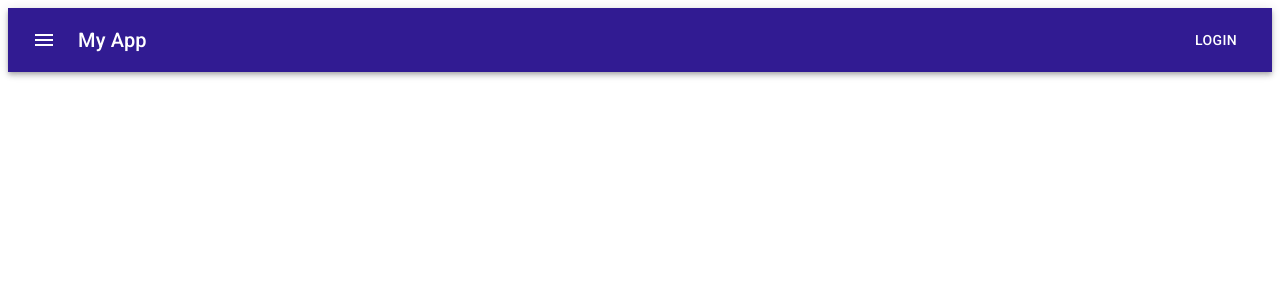
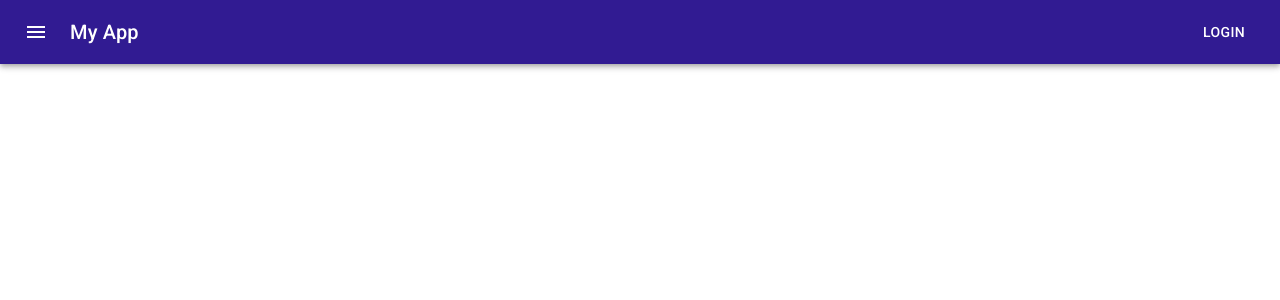
Before and after one commit to paulojrc52/my_app_react, a React (Create React App) app: page / in a window 1280 px wide. Shown: the top 300 px of the page. Built offline with nearby package versions, Linux system fonts and the light colour scheme.

Commit message:
adicionando configuracao de css global

```diff
--- /dev/null
+++ b/src/index.css
@@ -0,0 +1,5 @@
+* {
+  margin: 0;
+  padding: 0;
+  box-sizing: border-box;
+}
--- a/src/index.js
+++ b/src/index.js
@@ -1,14 +1,13 @@
 import React from 'react'
 import ReactDOM from 'react-dom/client'
+import { BrowserRouter as Router, } from 'react-router-dom'
+
 import { createMuiTheme, ThemeProvider } from '@material-ui/core/styles'
+import { deepPurple, red } from '@material-ui/core/colors'
+
 
 import App from './App'
-
-import { deepPurple, red } from '@material-ui/core/colors'
-
-import {
-  BrowserRouter  as Router,
-} from 'react-router-dom'
+import './index.css'
 
 const theme = createMuiTheme({
   palette: {
@@ -21,7 +20,6 @@ const theme = createMuiTheme({
   }
 })
 
-
 const root = ReactDOM.createRoot(document.getElementById('root'))
 root.render(
   <Router>
```
Also changed, not shown: src/App.js (line endings or trailing spaces).
